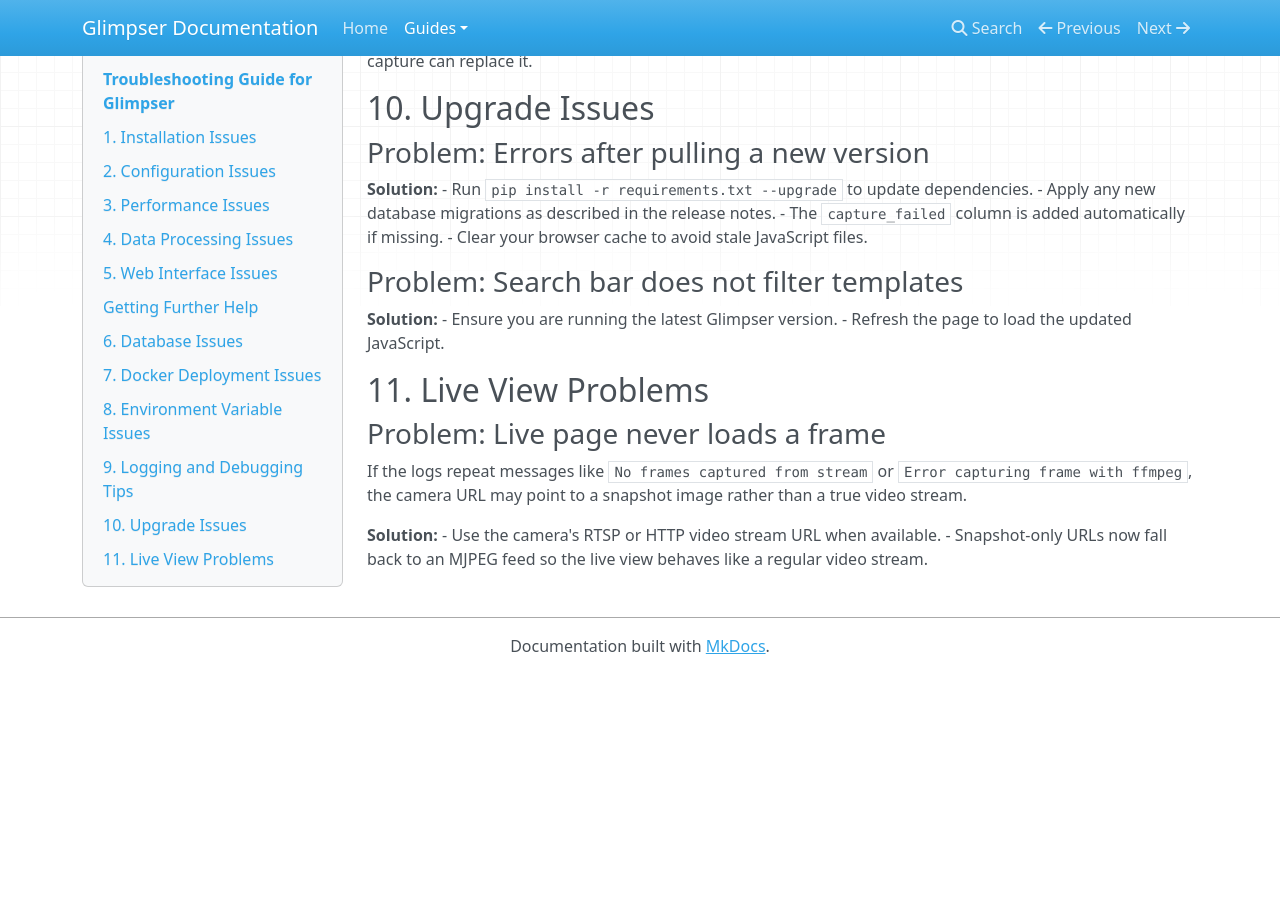
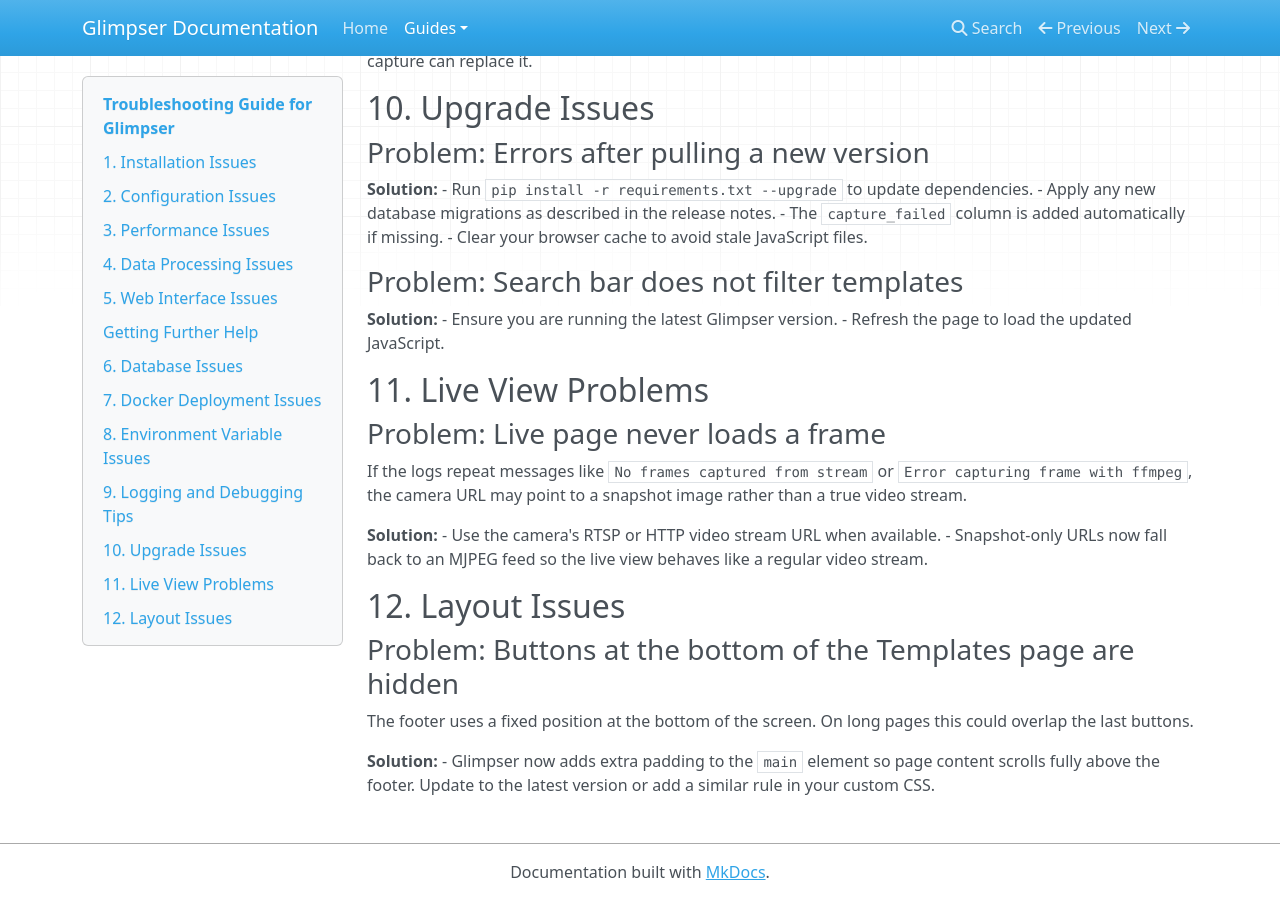
Before and after one commit to KristopherKubicki/glimpser, an MkDocs documentation site: the page built from docs/troubleshooting.md, in a window 1280 px wide and 900 px high, scrolled down 2960 px. Built offline with MkDocs 1.6.1, drawn with Linux system fonts in a browser that asks for light colours; nearby versions of some CDN libraries; before the commit the page ends 3634 px from its top, so only the background shows below that.

Commit message:
fix(ui): prevent footer overlap on templates page

```diff
--- a/app/static/css/style.css
+++ b/app/static/css/style.css
@@ -146,6 +146,8 @@
 main {
     padding: 1rem;
     flex-grow: 1;
+    /* Reserve space for fixed footer so content isn't hidden */
+    padding-bottom: 60px;
 }
 
 
--- a/docs/troubleshooting.md
+++ b/docs/troubleshooting.md
@@ -196,3 +196,15 @@
 - Use the camera's RTSP or HTTP video stream URL when available.
 - Snapshot-only URLs now fall back to an MJPEG feed so the live view
   behaves like a regular video stream.
+
+## 12. Layout Issues
+
+### Problem: Buttons at the bottom of the Templates page are hidden
+
+The footer uses a fixed position at the bottom of the screen. On long pages this
+could overlap the last buttons.
+
+**Solution:**
+- Glimpser now adds extra padding to the `main` element so page content scrolls
+  fully above the footer. Update to the latest version or add a similar rule in
+  your custom CSS.
```
